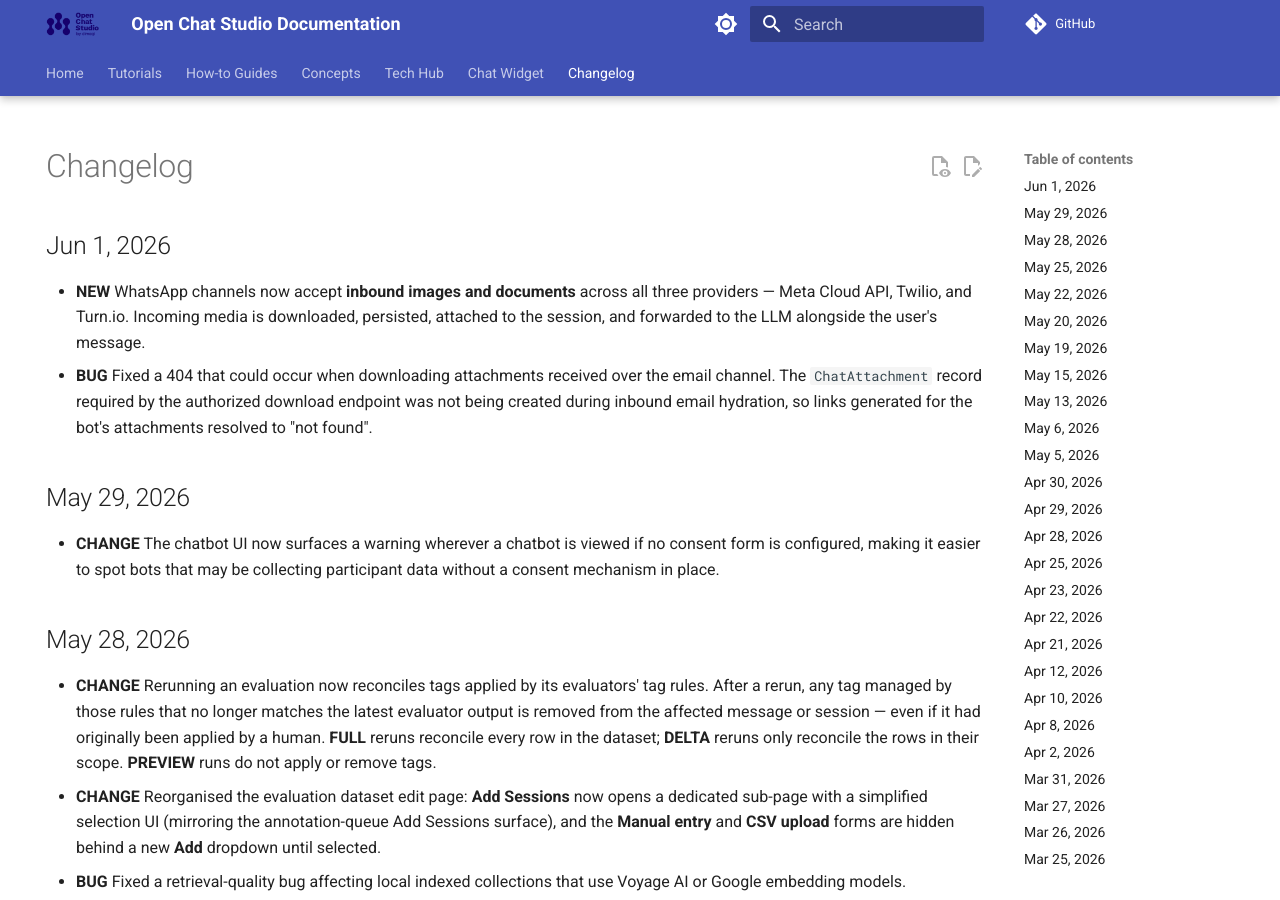
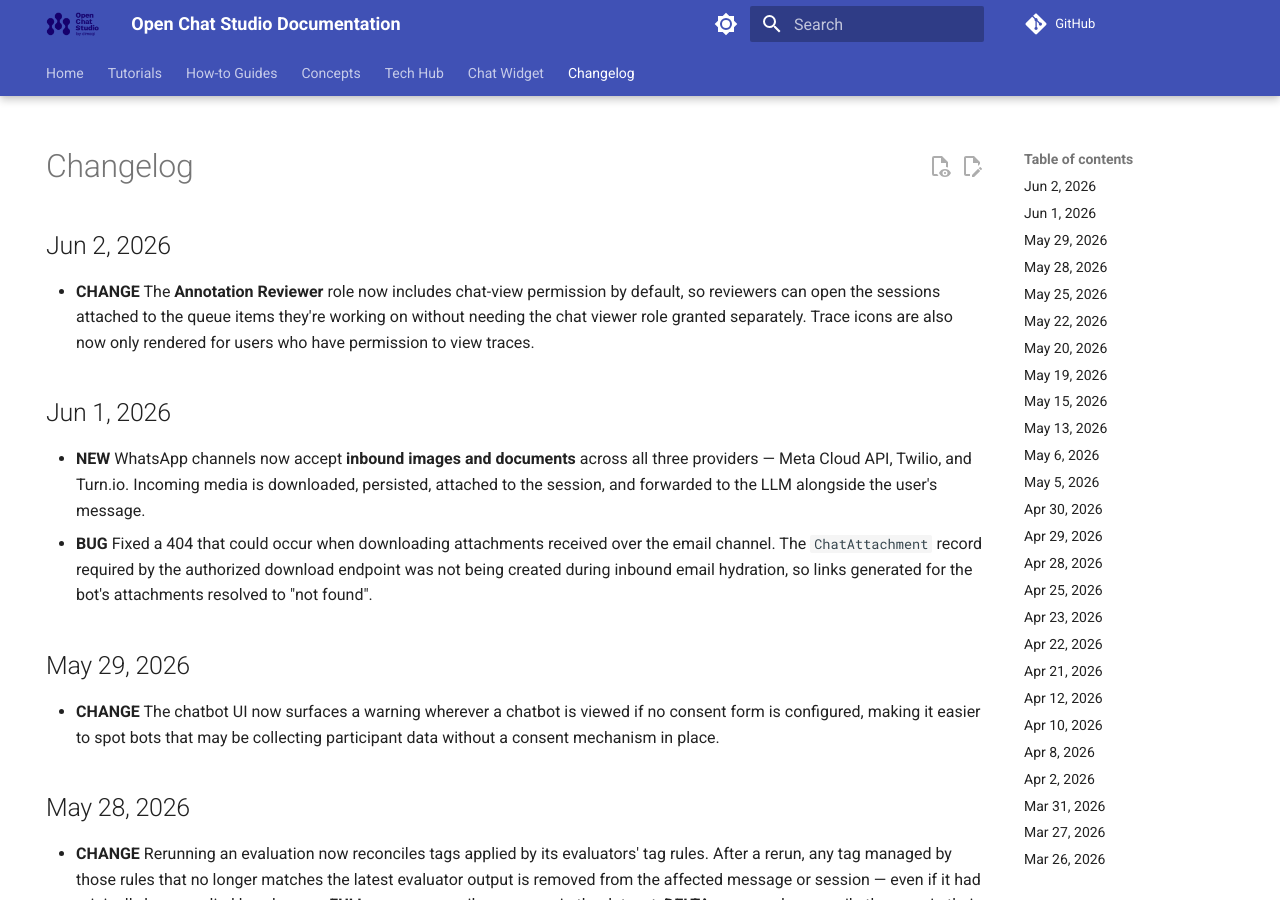
Before and after one commit to dimagi/open-chat-studio-docs, an MkDocs documentation site: the page built from docs/changelog.md, in a window 1280 px wide and 900 px high. Built offline with MkDocs 1.6.1 and Material for MkDocs 9.7.7, drawn with Linux system fonts in a browser that asks for light colours; a script that is not in the unit is left out; comment, search, counter and statistics services are not loaded.

Commit message:
update changelog and docs from OCS PR #3515
Co-Authored-By: Claude Opus 4.7 (1M context) <noreply@anthropic.com>

```diff
--- a/docs/changelog.md
+++ b/docs/changelog.md
@@ -4,6 +4,9 @@ hide:
 ---
 
 # Changelog
+## Jun 2, 2026
+* **CHANGE** The **Annotation Reviewer** role now includes chat-view permission by default, so reviewers can open the sessions attached to the queue items they're working on without needing the chat viewer role granted separately. Trace icons are also now only rendered for users who have permission to view traces.
+
 ## Jun 1, 2026
 * **NEW** WhatsApp channels now accept **inbound images and documents** across all three providers — Meta Cloud API, Twilio, and Turn.io. Incoming media is downloaded, persisted, attached to the session, and forwarded to the LLM alongside the user's message.
 * **BUG** Fixed a 404 that could occur when downloading attachments received over the email channel. The `ChatAttachment` record required by the authorized download endpoint was not being created during inbound email hydration, so links generated for the bot's attachments resolved to "not found".
```
Also changed, not shown: docs/concepts/annotations/index.md (+1 -1 lines).
